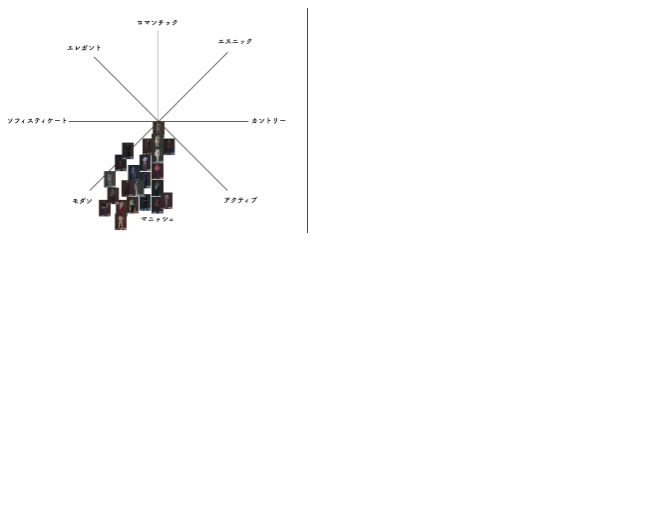
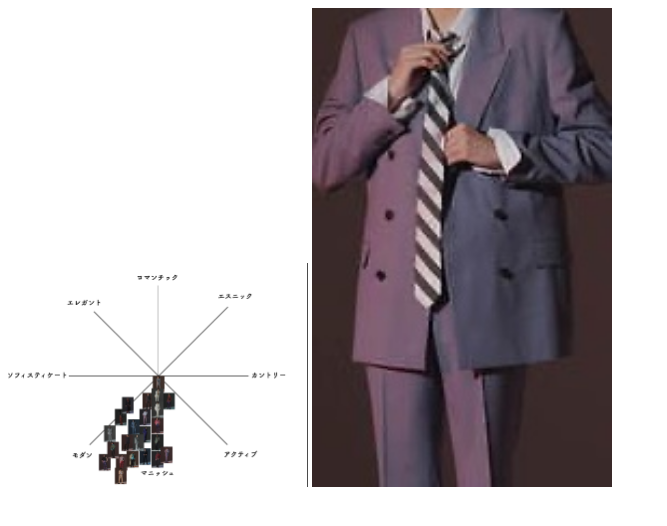
Before and after one commit to yudaiukawa/hatena7, a plain HTML site: page index.html in a window 1280 px wide. Shown: the whole page, without its empty margins (0-667 px from the left). Drawn offline with Linux system fonts and the light colour scheme.

Commit message:
Update index.html

```diff
--- a/index.html
+++ b/index.html
@@ -6,5 +6,6 @@
 </head>
 <body>
 <img src="スクリーンショット 2020-01-01 23.44.41.png" width="300px">
+  <img src="w300_littlebig_20ss_16.jpg" width="300px">
 </body>
 </html>
```
